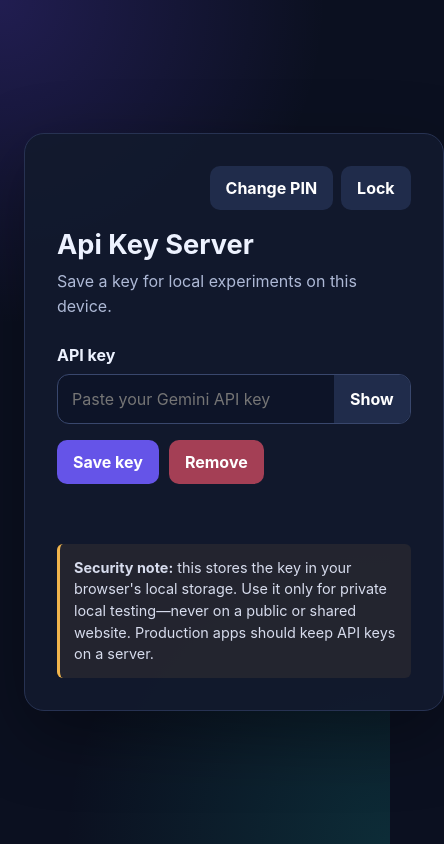
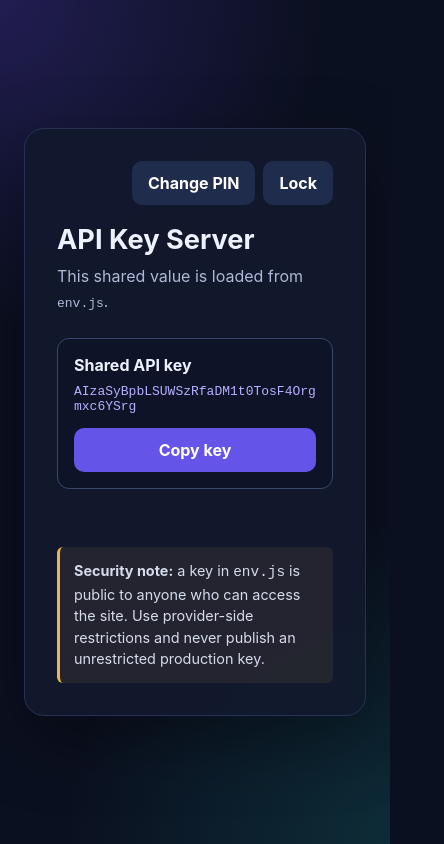
Before and after one commit to SamarthScienceUtsav/SU_ESP_Project_Server, a plain HTML site: page index.html in a window 390 px wide. Both pictures are taken after typing "Sample123" into the empty fields and a click on the button "Create PIN". Shown: the whole page, 444 px wide, since content can reach past the window. Drawn offline with Linux system fonts and the light colour scheme.

Commit message:
Deploy API Key Server

```diff
--- /dev/null
+++ b/env.js
@@ -0,0 +1,4 @@
+// Change this value and upload env.js to update the key for every device.
+window.API_KEY_ENV = {
+  GEMINI_API_KEY: "AIzaSyBpbLSUWSzRfaDM1t0TosF4Orgmxc6YSrg"
+};
--- a/index.html
+++ b/index.html
@@ -3,313 +3,72 @@
 <head>
   <meta charset="utf-8">
   <meta name="viewport" content="width=device-width, initial-scale=1">
-  <title>Api Key Server</title>
+  <title>API Key Server</title>
   <style>
-    :root {
-      color-scheme: dark;
-      font-family: Inter, ui-sans-serif, system-ui, -apple-system, BlinkMacSystemFont, "Segoe UI", sans-serif;
-      background: #0b1020;
-      color: #edf2ff;
-    }
-
-    * { box-sizing: border-box; }
-
-    [hidden] { display: none !important; }
-
-    body {
-      min-height: 100vh;
-      margin: 0;
-      display: grid;
-      place-items: center;
-      padding: 24px;
-      background:
-        radial-gradient(circle at top left, rgba(111, 76, 255, .22), transparent 35%),
-        radial-gradient(circle at bottom right, rgba(23, 193, 178, .16), transparent 35%),
-        #0b1020;
-    }
-
-    main {
-      width: min(100%, 480px);
-      padding: 32px;
-      border: 1px solid #273252;
-      border-radius: 20px;
-      background: rgba(18, 25, 45, .92);
-      box-shadow: 0 24px 70px rgba(0, 0, 0, .35);
-    }
-
-    h1 { margin: 0 0 8px; font-size: clamp(1.7rem, 5vw, 2.2rem); }
-    .intro { margin: 0 0 26px; color: #aeb9d6; line-height: 1.55; }
-    label { display: block; margin-bottom: 9px; font-weight: 700; }
-
-    .field {
-      display: flex;
-      overflow: hidden;
-      border: 1px solid #39476d;
-      border-radius: 12px;
-      background: #0d1428;
-    }
-
-    input {
-      min-width: 0;
-      flex: 1;
-      padding: 14px;
-      border: 0;
-      outline: 0;
-      background: transparent;
-      color: #fff;
-      font: inherit;
-    }
-
-    input:focus-visible { box-shadow: inset 0 0 0 2px #8c7dff; }
-
-    button {
-      border: 0;
-      border-radius: 10px;
-      padding: 12px 16px;
-      color: #fff;
-      background: #6554e8;
-      font: inherit;
-      font-weight: 700;
-      cursor: pointer;
-    }
-
-    button:hover { filter: brightness(1.1); }
-    button:focus-visible { outline: 3px solid #b8afff; outline-offset: 2px; }
-    .reveal { border-radius: 0; background: #202c4b; }
-
-    .actions { display: flex; gap: 10px; margin-top: 16px; }
-    .danger { background: #a43f55; }
-
-    .notice {
-      margin-top: 22px;
-      padding: 13px 14px;
-      border-left: 3px solid #f1b44c;
-      border-radius: 6px;
-      background: rgba(241, 180, 76, .08);
-      color: #d7dced;
-      font-size: .9rem;
-      line-height: 1.5;
-    }
-
-    #status { min-height: 1.5em; margin: 14px 0 0; color: #7ee0c8; }
-
-    #savedKeyPanel {
-      display: none;
-      margin-top: 14px;
-      padding: 14px;
-      border: 1px solid #39476d;
-      border-radius: 10px;
-      background: #0d1428;
-    }
-
-    #savedKeyPanel.visible { display: block; }
-    #savedKeyPanel strong { display: block; margin-bottom: 7px; }
-    #savedKey {
-      display: block;
-      overflow-wrap: anywhere;
-      color: #b8afff;
-      user-select: all;
-    }
-
-    .pin-card {
-      width: min(100%, 420px);
-      padding: 30px;
-      border: 1px solid #273252;
-      border-radius: 20px;
-      background: rgba(18, 25, 45, .96);
-      box-shadow: 0 24px 70px rgba(0, 0, 0, .45);
-    }
-
-    .pin-card h1 { margin-bottom: 8px; }
-    .pin-card input {
-      width: 100%;
-      margin: 12px 0 14px;
-      border: 1px solid #39476d;
-      border-radius: 12px;
-      background: #0d1428;
-    }
-
-    .error { min-height: 1.5em; margin: 12px 0 0; color: #ff91a8; }
-    .secondary { background: #202c4b; }
-    .top-actions { display: flex; justify-content: flex-end; gap: 8px; margin-bottom: 18px; }
+    :root{color-scheme:dark;font-family:Inter,ui-sans-serif,system-ui,-apple-system,"Segoe UI",sans-serif;background:#0b1020;color:#edf2ff}
+    *{box-sizing:border-box}[hidden]{display:none!important}
+    body{min-height:100vh;margin:0;display:grid;place-items:center;padding:24px;background:radial-gradient(circle at top left,rgba(111,76,255,.22),transparent 35%),radial-gradient(circle at bottom right,rgba(23,193,178,.16),transparent 35%),#0b1020}
+    .card{width:min(100%,480px);padding:32px;border:1px solid #273252;border-radius:20px;background:rgba(18,25,45,.94);box-shadow:0 24px 70px rgba(0,0,0,.35)}
+    h1{margin:0 0 8px;font-size:clamp(1.7rem,5vw,2.2rem)}
+    .intro{margin:0 0 24px;color:#aeb9d6;line-height:1.55}
+    label{display:block;margin-bottom:9px;font-weight:700}
+    input{width:100%;padding:14px;border:1px solid #39476d;border-radius:12px;outline:0;background:#0d1428;color:#fff;font:inherit}
+    input:focus-visible{box-shadow:0 0 0 2px #8c7dff}
+    button{border:0;border-radius:10px;padding:12px 16px;color:#fff;background:#6554e8;font:inherit;font-weight:700;cursor:pointer}
+    button:hover{filter:brightness(1.1)}button:focus-visible{outline:3px solid #b8afff;outline-offset:2px}
+    .pin-submit,.copy{width:100%;margin-top:14px}.error{min-height:1.5em;margin:12px 0 0;color:#ff91a8}
+    .top-actions{display:flex;justify-content:flex-end;gap:8px;margin-bottom:18px}.secondary{background:#202c4b}
+    .key-panel{padding:16px;border:1px solid #39476d;border-radius:12px;background:#0d1428}
+    .key-panel strong{display:block;margin-bottom:9px}.key{display:block;overflow-wrap:anywhere;color:#b8afff;user-select:all}
+    .status{min-height:1.5em;margin:14px 0 0;color:#7ee0c8}
+    .notice{margin-top:20px;padding:13px 14px;border-left:3px solid #f1b44c;border-radius:6px;background:rgba(241,180,76,.08);color:#d7dced;font-size:.9rem;line-height:1.5}
   </style>
 </head>
 <body>
-  <section class="pin-card" id="pinGate">
-    <h1 id="pinTitle">Unlock Api Key Server</h1>
+  <section class="card" id="pinGate">
+    <h1 id="pinTitle">Unlock API Key Server</h1>
     <p class="intro" id="pinHelp">Enter your PIN to continue.</p>
     <form id="pinForm">
       <label for="pinInput">PIN</label>
-      <input id="pinInput" type="password" inputmode="numeric" autocomplete="off" minlength="4" placeholder="At least 4 characters" required>
-      <button id="pinSubmit" type="submit">Unlock</button>
+      <input id="pinInput" type="password" autocomplete="off" minlength="4" required>
+      <button class="pin-submit" id="pinSubmit" type="submit">Unlock</button>
     </form>
-    <p class="error" id="pinError" role="alert" aria-live="assertive"></p>
+    <p class="error" id="pinError" role="alert"></p>
   </section>
 
-  <main id="app" hidden>
+  <main class="card" id="app" hidden>
     <div class="top-actions">
       <button class="secondary" id="changePin" type="button">Change PIN</button>
       <button class="secondary" id="lockPage" type="button">Lock</button>
     </div>
-    <h1>Api Key Server</h1>
-    <p class="intro">Save a key for local experiments on this device.</p>
-
-    <form id="keyForm">
-      <label for="apiKey">API key</label>
-      <div class="field">
-        <input id="apiKey" name="apiKey" type="password" placeholder="Paste your Gemini API key" autocomplete="off" spellcheck="false" required>
-        <button class="reveal" id="toggleKey" type="button" aria-label="Show API key">Show</button>
-      </div>
-      <div class="actions">
-        <button type="submit">Save key</button>
-        <button class="danger" id="removeKey" type="button">Remove</button>
-      </div>
-    </form>
-
-    <p id="status" role="status" aria-live="polite"></p>
-    <div id="savedKeyPanel">
-      <strong>Saved key</strong>
-      <code id="savedKey"></code>
+    <h1>API Key Server</h1>
+    <p class="intro">This shared value is loaded from <code>env.js</code>.</p>
+    <div class="key-panel">
+      <strong>Shared API key</strong>
+      <code class="key" id="savedKey"></code>
+      <button class="copy" id="copyKey" type="button">Copy key</button>
     </div>
-    <div class="notice"><strong>Security note:</strong> this stores the key in your browser's local storage. Use it only for private local testing—never on a public or shared website. Production apps should keep API keys on a server.</div>
+    <p class="status" id="status" role="status"></p>
+    <div class="notice"><strong>Security note:</strong> a key in <code>env.js</code> is public to anyone who can access the site. Use provider-side restrictions and never publish an unrestricted production key.</div>
   </main>
 
+  <script src="env.js"></script>
   <script>
-    const STORAGE_KEY = "gemini_api_key";
-    const PIN_KEY = "api_key_server_pin_hash";
-    const pinGate = document.querySelector("#pinGate");
-    const pinForm = document.querySelector("#pinForm");
-    const pinInput = document.querySelector("#pinInput");
-    const pinTitle = document.querySelector("#pinTitle");
-    const pinHelp = document.querySelector("#pinHelp");
-    const pinSubmit = document.querySelector("#pinSubmit");
-    const pinError = document.querySelector("#pinError");
-    const app = document.querySelector("#app");
-    const form = document.querySelector("#keyForm");
-    const input = document.querySelector("#apiKey");
-    const toggle = document.querySelector("#toggleKey");
-    const remove = document.querySelector("#removeKey");
-    const status = document.querySelector("#status");
-    const savedKeyPanel = document.querySelector("#savedKeyPanel");
-    const savedKeyText = document.querySelector("#savedKey");
-    const lockPage = document.querySelector("#lockPage");
-    const changePin = document.querySelector("#changePin");
+    const PIN_KEY="api_key_server_pin_hash";
+    const pinGate=document.querySelector("#pinGate"),app=document.querySelector("#app"),pinForm=document.querySelector("#pinForm"),pinInput=document.querySelector("#pinInput"),pinTitle=document.querySelector("#pinTitle"),pinHelp=document.querySelector("#pinHelp"),pinSubmit=document.querySelector("#pinSubmit"),pinError=document.querySelector("#pinError"),status=document.querySelector("#status");
+    const sharedKey=window.API_KEY_ENV?.GEMINI_API_KEY||"";
+    document.querySelector("#savedKey").textContent=sharedKey||"No key configured in env.js";
 
-    async function hashPin(pin) {
-      const bytes = new TextEncoder().encode(pin);
-      const digest = await crypto.subtle.digest("SHA-256", bytes);
-      return Array.from(new Uint8Array(digest), byte => byte.toString(16).padStart(2, "0")).join("");
-    }
+    async function hashPin(pin){const bytes=new TextEncoder().encode(pin);const digest=await crypto.subtle.digest("SHA-256",bytes);return Array.from(new Uint8Array(digest),b=>b.toString(16).padStart(2,"0")).join("")}
+    function configureGate(){const creating=!localStorage.getItem(PIN_KEY);pinTitle.textContent=creating?"Create a PIN":"Unlock API Key Server";pinHelp.textContent=creating?"Create a PIN with at least 4 characters.":"Enter your PIN to continue.";pinSubmit.textContent=creating?"Create PIN":"Unlock";pinInput.value="";pinError.textContent=""}
+    function unlock(){pinGate.hidden=true;app.hidden=false}
+    function lock(){app.hidden=true;pinGate.hidden=false;configureGate()}
 
-    function configurePinGate() {
-      const creating = !localStorage.getItem(PIN_KEY);
-      pinTitle.textContent = creating ? "Create a PIN" : "Unlock Api Key Server";
-      pinHelp.textContent = creating
-        ? "Create a PIN with at least 4 characters. You will need it to open this page."
-        : "Enter your PIN to continue.";
-      pinSubmit.textContent = creating ? "Create PIN" : "Unlock";
-      pinInput.value = "";
-      pinError.textContent = "";
-      setTimeout(() => pinInput.focus(), 0);
-    }
-
-    function unlock() {
-      pinGate.hidden = true;
-      app.hidden = false;
-    }
-
-    function lock() {
-      app.hidden = true;
-      pinGate.hidden = false;
-      configurePinGate();
-    }
-
-    pinForm.addEventListener("submit", async (event) => {
-      event.preventDefault();
-      const pin = pinInput.value;
-      if (pin.length < 4) {
-        pinError.textContent = "PIN must contain at least 4 characters.";
-        return;
-      }
-
-      const enteredHash = await hashPin(pin);
-      const storedHash = localStorage.getItem(PIN_KEY);
-      if (!storedHash) {
-        localStorage.setItem(PIN_KEY, enteredHash);
-        unlock();
-      } else if (enteredHash === storedHash) {
-        unlock();
-      } else {
-        pinError.textContent = "Incorrect PIN. Please try again.";
-        pinInput.select();
-      }
-    });
-
-    lockPage.addEventListener("click", lock);
-
-    changePin.addEventListener("click", () => {
-      const current = prompt("Enter your current PIN:");
-      if (current === null) return;
-      hashPin(current).then((currentHash) => {
-        if (currentHash !== localStorage.getItem(PIN_KEY)) {
-          alert("Incorrect current PIN.");
-          return;
-        }
-        const replacement = prompt("Enter a new PIN (at least 4 characters):");
-        if (replacement === null) return;
-        if (replacement.length < 4) {
-          alert("The new PIN must contain at least 4 characters.");
-          return;
-        }
-        hashPin(replacement).then((newHash) => {
-          localStorage.setItem(PIN_KEY, newHash);
-          alert("PIN changed successfully.");
-        });
-      });
-    });
-
-    function showSavedKey(key) {
-      savedKeyText.textContent = key;
-      savedKeyPanel.classList.add("visible");
-    }
-
-    const savedKey = localStorage.getItem(STORAGE_KEY);
-    if (savedKey) {
-      input.value = savedKey;
-      status.textContent = "A saved key was loaded from this browser.";
-      showSavedKey(savedKey);
-    }
-
-    form.addEventListener("submit", (event) => {
-      event.preventDefault();
-      const key = input.value.trim();
-      if (!key) return;
-      localStorage.setItem(STORAGE_KEY, key);
-      input.value = key;
-      status.textContent = "API key saved locally.";
-      showSavedKey(key);
-    });
-
-    toggle.addEventListener("click", () => {
-      const hidden = input.type === "password";
-      input.type = hidden ? "text" : "password";
-      toggle.textContent = hidden ? "Hide" : "Show";
-      toggle.setAttribute("aria-label", `${hidden ? "Hide" : "Show"} API key`);
-    });
-
-    remove.addEventListener("click", () => {
-      localStorage.removeItem(STORAGE_KEY);
-      input.value = "";
-      savedKeyText.textContent = "";
-      savedKeyPanel.classList.remove("visible");
-      input.type = "password";
-      toggle.textContent = "Show";
-      toggle.setAttribute("aria-label", "Show API key");
-      status.textContent = "Saved API key removed.";
-      input.focus();
-    });
-
-    configurePinGate();
+    pinForm.addEventListener("submit",async event=>{event.preventDefault();const pin=pinInput.value;if(pin.length<4){pinError.textContent="PIN must contain at least 4 characters.";return}const entered=await hashPin(pin),stored=localStorage.getItem(PIN_KEY);if(!stored){localStorage.setItem(PIN_KEY,entered);unlock()}else if(entered===stored){unlock()}else{pinError.textContent="Incorrect PIN. Please try again.";pinInput.select()}});
+    document.querySelector("#lockPage").addEventListener("click",lock);
+    document.querySelector("#changePin").addEventListener("click",async()=>{const current=prompt("Enter your current PIN:");if(current===null)return;if(await hashPin(current)!==localStorage.getItem(PIN_KEY)){alert("Incorrect current PIN.");return}const replacement=prompt("Enter a new PIN (at least 4 characters):");if(replacement===null)return;if(replacement.length<4){alert("The new PIN must contain at least 4 characters.");return}localStorage.setItem(PIN_KEY,await hashPin(replacement));alert("PIN changed successfully.")});
+    document.querySelector("#copyKey").addEventListener("click",async()=>{if(!sharedKey)return;await navigator.clipboard.writeText(sharedKey);status.textContent="API key copied."});
+    configureGate();
   </script>
 </body>
 </html>
```
Also changed, not shown: README.txt (added).
